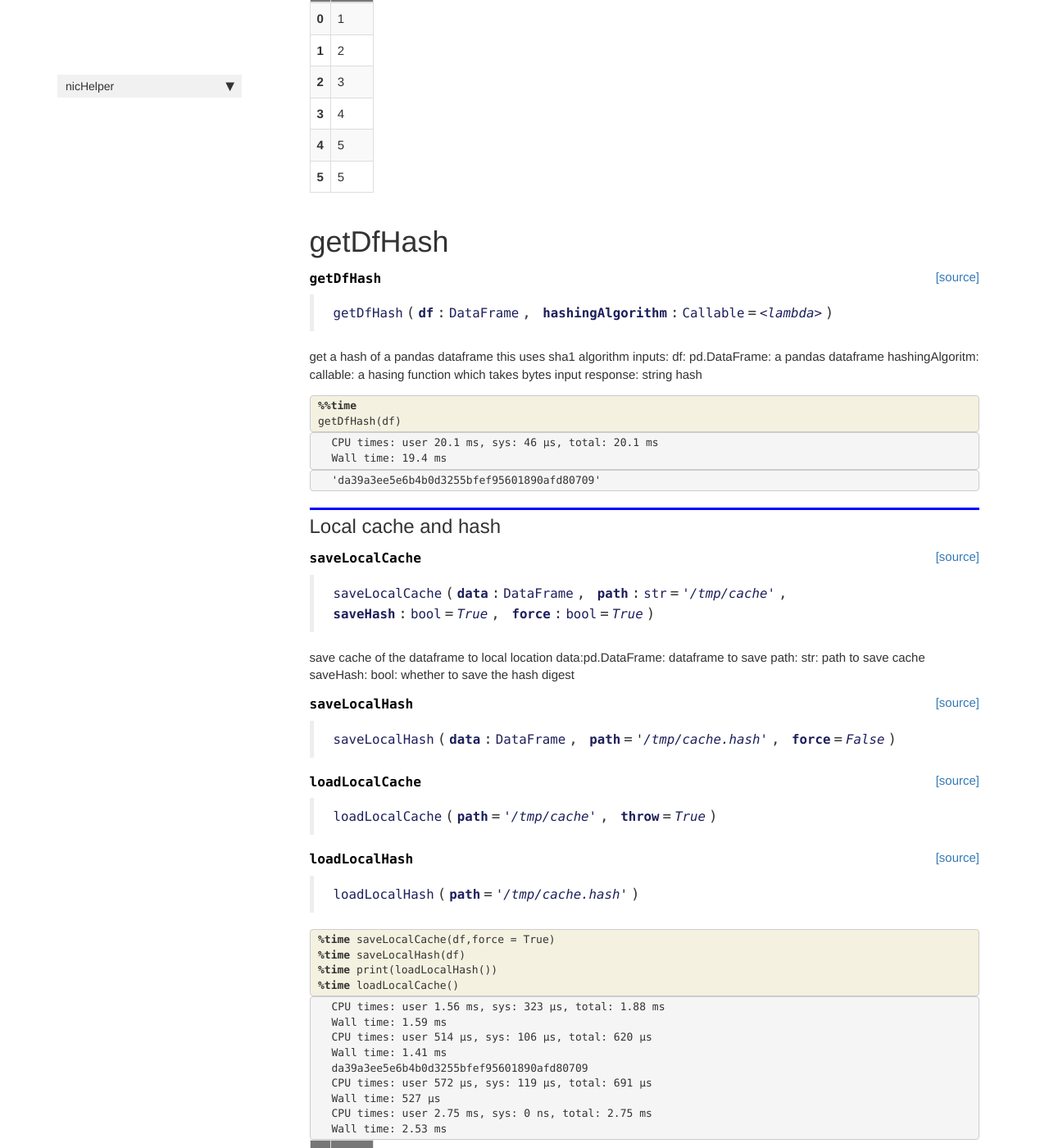
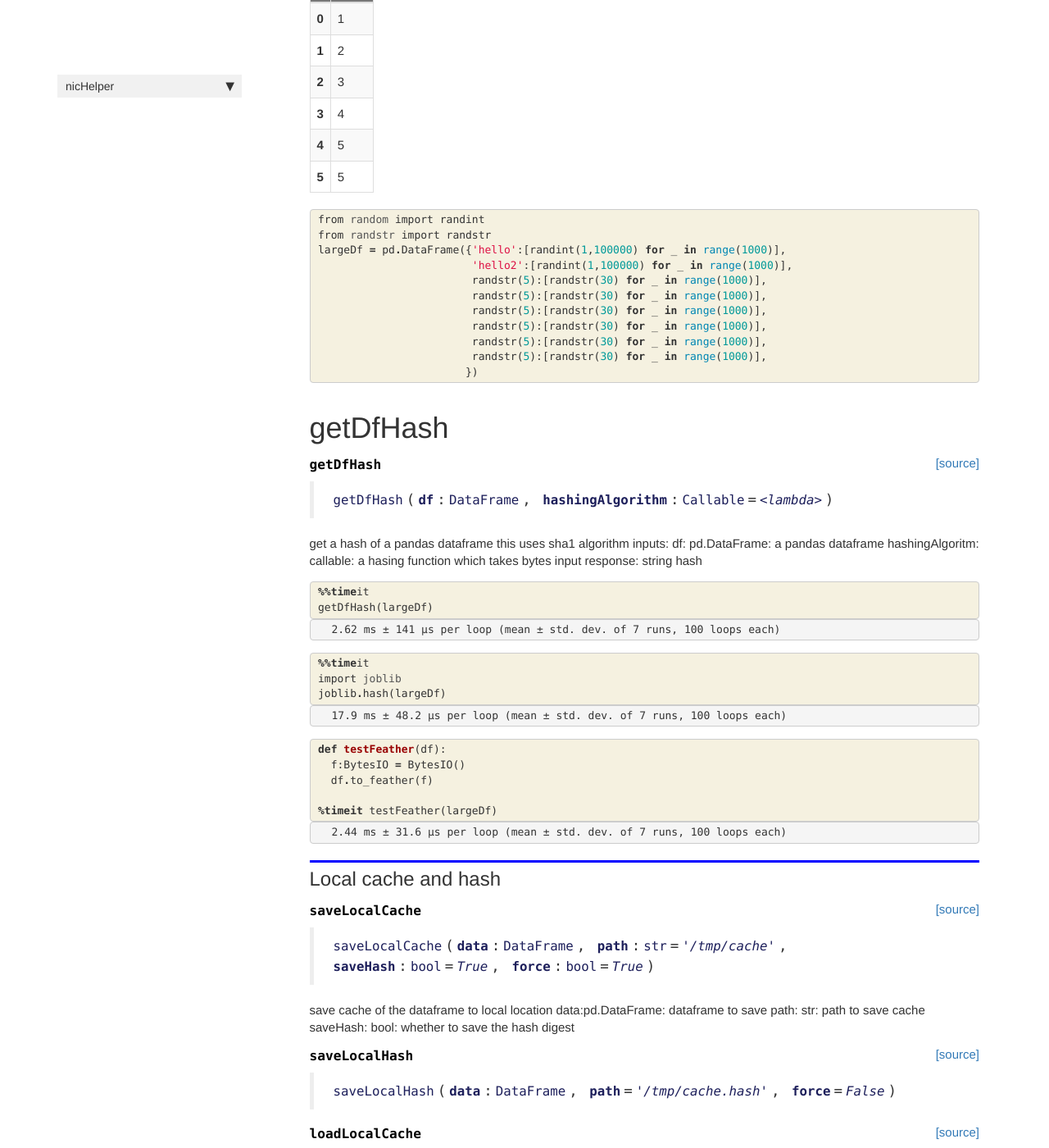
Before and after one commit to thanakijwanavit/nicHelper, a Jekyll site: the page built from docs/pdUtils.html, in a window 1280 px wide and 1400 px high, scrolled down 750 px. Shown: the whole window at 82% size. Built offline with Jekyll 4.4.1, drawn with Linux system fonts in a browser that asks for light colours; nearby versions of some CDN libraries; comment, search, counter and statistics services are not loaded.

```diff
--- a/docs/_data/sidebars/home_sidebar.yml
+++ b/docs/_data/sidebars/home_sidebar.yml
@@ -18,6 +18,9 @@ entries:
     - output: web,pdf
       title: Dict
       url: dictUtil.html
+    - output: web,pdf
+      title: encrypt
+      url: encrypt.html
     - output: web,pdf
       title: Exception
       url: exception.html
--- a/docs/pdUtils.html
+++ b/docs/pdUtils.html
@@ -134,6 +134,33 @@ nb_path: "pdUtils.ipynb"
 </div>
     {% endraw %}
 
+    {% raw %}
+
+<div class="cell border-box-sizing code_cell rendered">
+<div class="input">
+
+<div class="inner_cell">
+    <div class="input_area">
+<div class=" highlight hl-ipython3"><pre><span></span><span class="kn">from</span> <span class="nn">random</span> <span class="kn">import</span> <span class="n">randint</span>
+<span class="kn">from</span> <span class="nn">randstr</span> <span class="kn">import</span> <span class="n">randstr</span>
+<span class="n">largeDf</span> <span class="o">=</span> <span class="n">pd</span><span class="o">.</span><span class="n">DataFrame</span><span class="p">({</span><span class="s1">&#39;hello&#39;</span><span class="p">:[</span><span class="n">randint</span><span class="p">(</span><span class="mi">1</span><span class="p">,</span><span class="mi">100000</span><span class="p">)</span> <span class="k">for</span> <span class="n">_</span> <span class="ow">in</span> <span class="nb">range</span><span class="p">(</span><span class="mi">1000</span><span class="p">)],</span>
+                        <span class="s1">&#39;hello2&#39;</span><span class="p">:[</span><span class="n">randint</span><span class="p">(</span><span class="mi">1</span><span class="p">,</span><span class="mi">100000</span><span class="p">)</span> <span class="k">for</span> <span class="n">_</span> <span class="ow">in</span> <span class="nb">range</span><span class="p">(</span><span class="mi">1000</span><span class="p">)],</span>
+                        <span class="n">randstr</span><span class="p">(</span><span class="mi">5</span><span class="p">):[</span><span class="n">randstr</span><span class="p">(</span><span class="mi">30</span><span class="p">)</span> <span class="k">for</span> <span class="n">_</span> <span class="ow">in</span> <span class="nb">range</span><span class="p">(</span><span class="mi">1000</span><span class="p">)],</span>
+                        <span class="n">randstr</span><span class="p">(</span><span class="mi">5</span><span class="p">):[</span><span class="n">randstr</span><span class="p">(</span><span class="mi">30</span><span class="p">)</span> <span class="k">for</span> <span class="n">_</span> <span class="ow">in</span> <span class="nb">range</span><span class="p">(</span><span class="mi">1000</span><span class="p">)],</span>
+                        <span class="n">randstr</span><span class="p">(</span><span class="mi">5</span><span class="p">):[</span><span class="n">randstr</span><span class="p">(</span><span class="mi">30</span><span class="p">)</span> <span class="k">for</span> <span class="n">_</span> <span class="ow">in</span> <span class="nb">range</span><span class="p">(</span><span class="mi">1000</span><span class="p">)],</span>
+                        <span class="n">randstr</span><span class="p">(</span><span class="mi">5</span><span class="p">):[</span><span class="n">randstr</span><span class="p">(</span><span class="mi">30</span><span class="p">)</span> <span class="k">for</span> <span class="n">_</span> <span class="ow">in</span> <span class="nb">range</span><span class="p">(</span><span class="mi">1000</span><span class="p">)],</span>
+                        <span class="n">randstr</span><span class="p">(</span><span class="mi">5</span><span class="p">):[</span><span class="n">randstr</span><span class="p">(</span><span class="mi">30</span><span class="p">)</span> <span class="k">for</span> <span class="n">_</span> <span class="ow">in</span> <span class="nb">range</span><span class="p">(</span><span class="mi">1000</span><span class="p">)],</span>
+                        <span class="n">randstr</span><span class="p">(</span><span class="mi">5</span><span class="p">):[</span><span class="n">randstr</span><span class="p">(</span><span class="mi">30</span><span class="p">)</span> <span class="k">for</span> <span class="n">_</span> <span class="ow">in</span> <span class="nb">range</span><span class="p">(</span><span class="mi">1000</span><span class="p">)],</span>
+                       <span class="p">})</span>
+</pre></div>
+
+    </div>
+</div>
+</div>
+
+</div>
+    {% endraw %}
+
 <div class="cell border-box-sizing text_cell rendered"><div class="inner_cell">
 <div class="text_cell_render border-box-sizing rendered_html">
 <h1 id="getDfHash">getDfHash<a class="anchor-link" href="#getDfHash"> </a></h1>
@@ -185,8 +212,8 @@ response:
 
 <div class="inner_cell">
     <div class="input_area">
-<div class=" highlight hl-ipython3"><pre><span></span><span class="o">%%time</span>
-<span class="n">getDfHash</span><span class="p">(</span><span class="n">df</span><span class="p">)</span>
+<div class=" highlight hl-ipython3"><pre><span></span><span class="o">%%time</span>it
+<span class="n">getDfHash</span><span class="p">(</span><span class="n">largeDf</span><span class="p">)</span>
 </pre></div>
 
     </div>
@@ -199,20 +226,77 @@ response:
 <div class="output_area">
 
 <div class="output_subarea output_stream output_stdout output_text">
-<pre>CPU times: user 20.1 ms, sys: 46 µs, total: 20.1 ms
-Wall time: 19.4 ms
+<pre>2.62 ms ± 141 µs per loop (mean ± std. dev. of 7 runs, 100 loops each)
 </pre>
 </div>
 </div>
 
+</div>
+</div>
+
+</div>
+    {% endraw %}
+
+    {% raw %}
+
+<div class="cell border-box-sizing code_cell rendered">
+<div class="input">
+
+<div class="inner_cell">
+    <div class="input_area">
+<div class=" highlight hl-ipython3"><pre><span></span><span class="o">%%time</span>it
+<span class="kn">import</span> <span class="nn">joblib</span>
+<span class="n">joblib</span><span class="o">.</span><span class="n">hash</span><span class="p">(</span><span class="n">largeDf</span><span class="p">)</span>
+</pre></div>
+
+    </div>
+</div>
+</div>
+
+<div class="output_wrapper">
+<div class="output">
+
 <div class="output_area">
 
-
-
-<div class="output_text output_subarea output_execute_result">
-<pre>&#39;da39a3ee5e6b4b0d3255bfef95601890afd80709&#39;</pre>
+<div class="output_subarea output_stream output_stdout output_text">
+<pre>17.9 ms ± 48.2 µs per loop (mean ± std. dev. of 7 runs, 100 loops each)
+</pre>
+</div>
 </div>
 
+</div>
+</div>
+
+</div>
+    {% endraw %}
+
+    {% raw %}
+
+<div class="cell border-box-sizing code_cell rendered">
+<div class="input">
+
+<div class="inner_cell">
+    <div class="input_area">
+<div class=" highlight hl-ipython3"><pre><span></span><span class="k">def</span> <span class="nf">testFeather</span><span class="p">(</span><span class="n">df</span><span class="p">):</span>
+  <span class="n">f</span><span class="p">:</span><span class="n">BytesIO</span> <span class="o">=</span> <span class="n">BytesIO</span><span class="p">()</span>
+  <span class="n">df</span><span class="o">.</span><span class="n">to_feather</span><span class="p">(</span><span class="n">f</span><span class="p">)</span>
+
+<span class="o">%</span><span class="k">timeit</span> testFeather(largeDf)
+</pre></div>
+
+    </div>
+</div>
+</div>
+
+<div class="output_wrapper">
+<div class="output">
+
+<div class="output_area">
+
+<div class="output_subarea output_stream output_stdout output_text">
+<pre>2.44 ms ± 31.6 µs per loop (mean ± std. dev. of 7 runs, 100 loops each)
+</pre>
+</div>
 </div>
 
 </div>
--- a/docs/sidebar.json
+++ b/docs/sidebar.json
@@ -4,6 +4,7 @@
     "Image utilities": "Images.html",
     "async": "async.html",
     "Dict": "dictUtil.html",
+    "encrypt": "encrypt.html",
     "Exception": "exception.html",
     "pd Utils": "pdUtils.html",
     "pynamodb": "pynamodbAttributes.html",
--- a/nicHelper/__init__.py
+++ b/nicHelper/__init__.py
@@ -1 +1 @@
-__version__ = "0.0.62"
+__version__ = "0.0.63"
--- a/nicHelper/_nbdev.py
+++ b/nicHelper/_nbdev.py
@@ -26,6 +26,8 @@ index = {"imageFromS3": "Images.ipynb",
          "loadYaml": "dictUtil.ipynb",
          "writeYaml": "dictUtil.ipynb",
          "hash_dict": "dictUtil.ipynb",
+         "encryptAes": "encrypt.ipynb",
+         "decryptAes": "encrypt.ipynb",
          "errorString": "exception.ipynb",
          "getDfHash": "pdUtils.ipynb",
          "saveLocalCache": "pdUtils.ipynb",
@@ -64,6 +66,7 @@ index = {"imageFromS3": "Images.ipynb",
 modules = ["images.py",
            "asyncUtil.py",
            "dictUtil.py",
+           "encrypt.py",
            "exception.py",
            "pdUtils.py",
            "pynamodb.py",
```
Also changed, not shown: docs/dictUtil.html (+5 -5 lines), docs/encrypt.html (added, +189 -0 lines), nicHelper/encrypt.py (added, +29 -0 lines), 4 other files.
